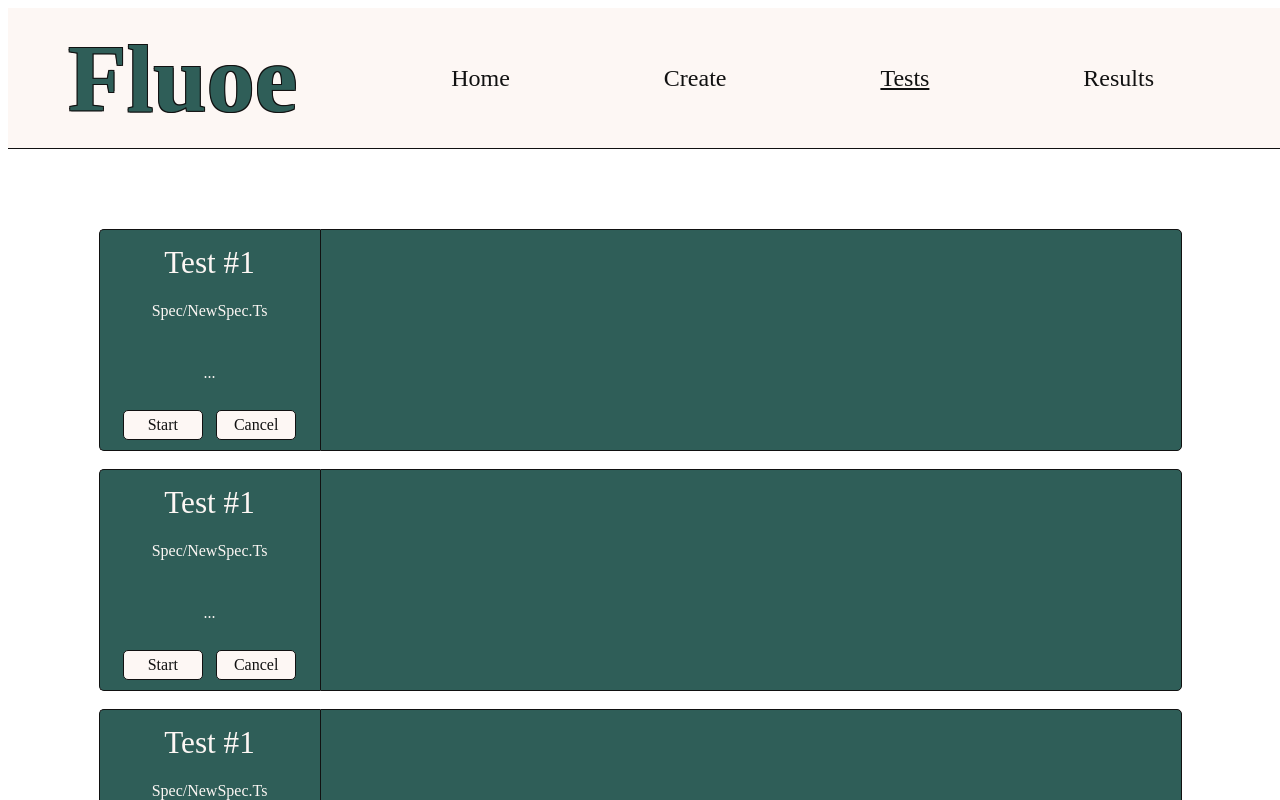
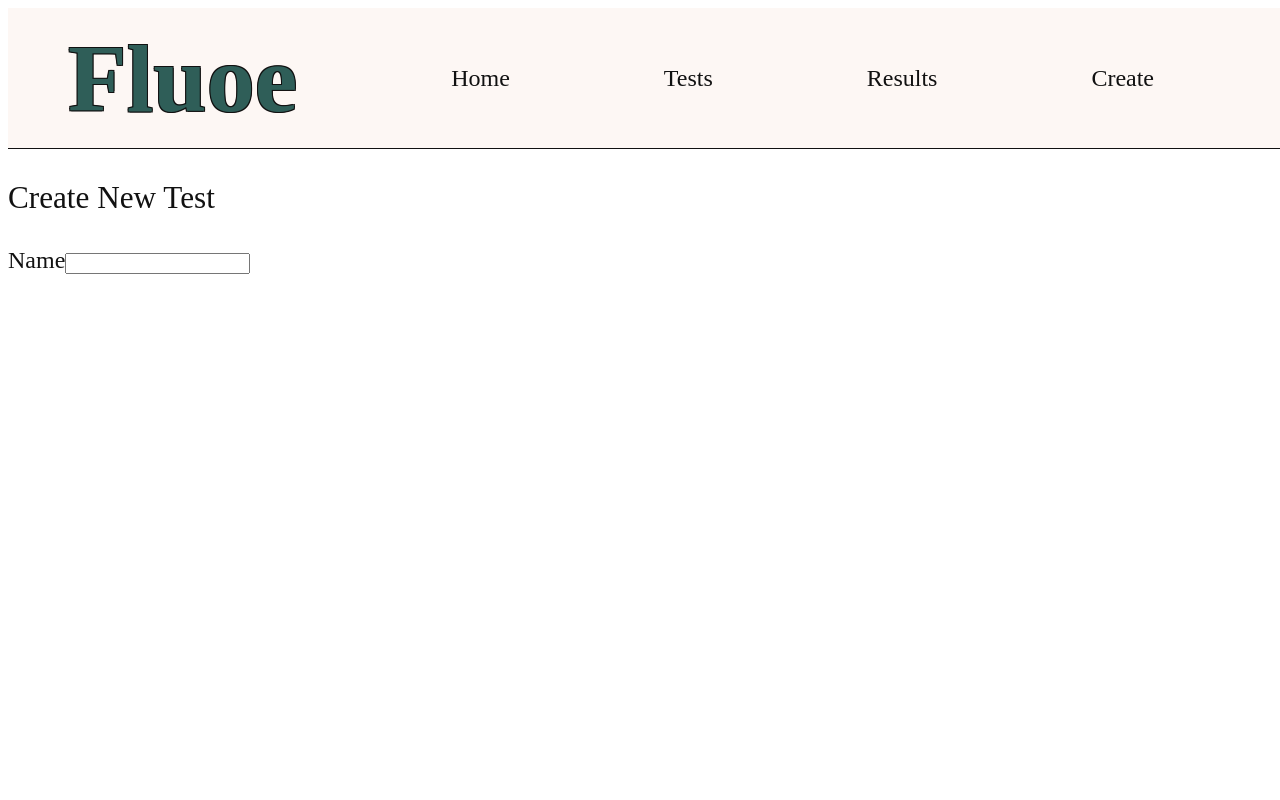
Before and after one commit to kenneric/fluoe, a React app: page /create in a window 1280 px wide. Shown: the top 800 px of the page. Built offline with nearby package versions, Linux system fonts and the light colour scheme; the HTML template or start-up script is replaced by a standard one.

Commit message:
routing and split into pages

```diff
--- a/App.js
+++ b/App.js
@@ -1,116 +1,5 @@
-import React, { useState } from 'react';
-import TestBlock from './TestBlock';
-import colorTheme from './colorTheme';
-
-const appStyle = {
-    height: '100%',
-    width: '100%',
-    color: colorTheme.black,
-    fontSize: '1.5em',
-    fontFamily: 'Asap',
-    fontWeight: 300,
-};
-
-const logoStyle = {
-    fontSize: '4em',
-    color: colorTheme.darkGreen,
-    fontFamily: 'Concert One',
-    paddingLeft: '40px',
-    textShadow: `-1px -1px 0 ${colorTheme.black}, 1px -1px 0 ${colorTheme.black}, -1px 1px 0 ${colorTheme.black}, 1px 1px 0 ${colorTheme.black}`,
-    margin: '0px',
-};
-
-const newTestHeader = {
-    fontSize: '1.3em',
-    fontWeight: 300,
-};
-
-const headerStyle = {
-    width: '100vw',
-    height: '100px',
-    background: colorTheme.white,
-    padding: '20px',
-    display: 'flex',
-    alignItems: 'center',
-    flexDirection: 'row',
-    borderBottom: `1px solid ${colorTheme.black}`,
-};
-
-const navStyle = {
-    width: '100%',
-    display: 'flex',
-    justifyContent: 'space-evenly',
-};
-
-const linkStyle = {
-    color: 'inherit',
-    textDecoration: 'none',
-};
-
-const mainPageStyle = {
-    marginTop: '80px',
-};
-
-const selected = {
-    textDecoration: 'underline',
-    color: 'inherit',
-    fontWeight: 300,
-};
+import React from 'react';
 
 export default function App() {
-    const [testName, setTestName] = useState('');
-
-    function handleSubmit(event) {
-        event.preventDefault();
-
-        const requestBody = JSON.stringify({
-            testName,
-        });
-
-        setTestName('');
-
-        fetch('/db', {
-            method: 'POST',
-            body: requestBody,
-            headers: new Headers({
-                'Content-Type': 'application/json',
-            }),
-        });
-    }
-
-    return (
-        <div style={appStyle}>
-            <header style={headerStyle}>
-                <h1 style={logoStyle}>Fluoe</h1>
-                <div style={navStyle}>
-                    <a style={linkStyle} href="/">
-                        Home
-                    </a>
-                    <a style={linkStyle} href="/">
-                        Create
-                    </a>
-                    <a style={{ ...linkStyle, ...selected }} href="/">
-                        Tests
-                    </a>
-                    <a style={linkStyle} href="/">
-                        Results
-                    </a>
-                </div>
-            </header>
-            <div style={mainPageStyle}>
-                <TestBlock />
-                <TestBlock />
-                <TestBlock />
-                <form onSubmit={handleSubmit}>
-                    <h3 style={newTestHeader}>Create New Test</h3>
-                    <label>Name</label>
-                    <input
-                        id="testName"
-                        value={testName}
-                        onChange={(e) => setTestName(e.target.value)}
-                    ></input>
-                </form>
-            </div>
-        </div>
-    );
+    return <>Loading...</>;
 }
--- a/client.js
+++ b/client.js
@@ -1,9 +1,30 @@
 import * as React from 'react';
 import * as ReactDOM from 'react-dom/client';
-import App from './App';
+import { BrowserRouter as Router, Routes, Route } from 'react-router-dom';
+import colorTheme from './colorTheme';
 
-function Main() {
-    return <App />;
-}
+import Header from './components/header';
+import TestPage from './pages/TestPage';
+import CreateNewTestPage from './pages/CreateNewTestPage';
 
-ReactDOM.hydrateRoot(document.querySelector('#root'), <Main />);
+const appStyle = {
+    height: '100%',
+    width: '100%',
+    color: colorTheme.black,
+    fontSize: '1.5em',
+    fontFamily: 'Asap',
+    fontWeight: 300,
+};
+
+ReactDOM.createRoot(document.querySelector('#root')).render(
+    <div style={appStyle}>
+        <Header />
+        <Router>
+            <Routes>
+                <Route path="/" element={<TestPage />}></Route>
+                <Route path="/create" element={<CreateNewTestPage />} />
+                {/* <Route path="project/:id" element={<Project />} /> */}
+            </Routes>
+        </Router>
+    </div>
+);
--- /dev/null
+++ b/components/header.js
@@ -0,0 +1,65 @@
+import React from 'react';
+import colorTheme from '../colorTheme';
+
+const headerStyle = {
+    width: '100vw',
+    height: '100px',
+    background: colorTheme.white,
+    padding: '20px',
+    display: 'flex',
+    alignItems: 'center',
+    flexDirection: 'row',
+    borderBottom: `1px solid ${colorTheme.black}`,
+};
+
+const logoStyle = {
+    fontSize: '4em',
+    color: colorTheme.darkGreen,
+    fontFamily: 'Concert One',
+    paddingLeft: '40px',
+    textShadow: `-1px -1px 0 ${colorTheme.black}, 1px -1px 0 ${colorTheme.black}, -1px 1px 0 ${colorTheme.black}, 1px 1px 0 ${colorTheme.black}`,
+    margin: '0px',
+};
+
+const navStyle = {
+    width: '100%',
+    display: 'flex',
+    justifyContent: 'space-evenly',
+};
+
+const linkStyle = {
+    color: 'inherit',
+    textDecoration: 'none',
+};
+
+const selected = {
+    textDecoration: 'underline',
+    color: 'inherit',
+    fontWeight: 300,
+};
+
+export default function Header() {
+    return (
+        <header style={headerStyle}>
+            <h1 style={logoStyle}>
+                <a style={linkStyle} href="/">
+                    Fluoe
+                </a>
+            </h1>
+            <div style={navStyle}>
+                <a style={linkStyle} href="/">
+                    Home
+                </a>
+                <a style={linkStyle} href="/tests">
+                    Tests
+                </a>
+                <a style={linkStyle} href="/results">
+                    Results
+                </a>
+                <a style={linkStyle} href="/create">
+                    Create
+                </a>
+            </div>
+        </header>
+    );
+}
--- a/package.json
+++ b/package.json
@@ -33,6 +33,7 @@
         "cypress-mochawesome-reporter": "^3.8.2",
         "path": "^0.12.7",
         "prettier": "3.4.2",
-        "react-dom": "^19.0.0"
+        "react-dom": "^19.0.0",
+        "react-router-dom": "^7.1.3"
     }
 }
--- /dev/null
+++ b/pages/CreateNewTestPage.js
@@ -0,0 +1,40 @@
+import React, { useState } from 'react';
+
+const newTestHeader = {
+    fontSize: '1.3em',
+    fontWeight: 300,
+};
+
+export default function CreateNewTestPage() {
+    const [testName, setTestName] = useState('');
+
+    const handleSubmit = (event) => {
+        event.preventDefault();
+
+        const requestBody = JSON.stringify({
+            testName,
+        });
+
+        setTestName('');
+
+        fetch('/db', {
+            method: 'POST',
+            body: requestBody,
+            headers: new Headers({
+                'Content-Type': 'application/json',
+            }),
+        });
+    };
+
+    return (
+        <form onSubmit={handleSubmit}>
+            <h3 style={newTestHeader}>Create New Test</h3>
+            <label>Name</label>
+            <input
+                id="testName"
+                value={testName}
+                onChange={(e) => setTestName(e.target.value)}
+            ></input>
+        </form>
+    );
+}
```
Also changed, not shown: pages/TestPage.js (renamed from TestBlock.js, +3 -5 lines), server.js (+11 -3 lines), 1 other file (tests, documents, lock files or other folders).
